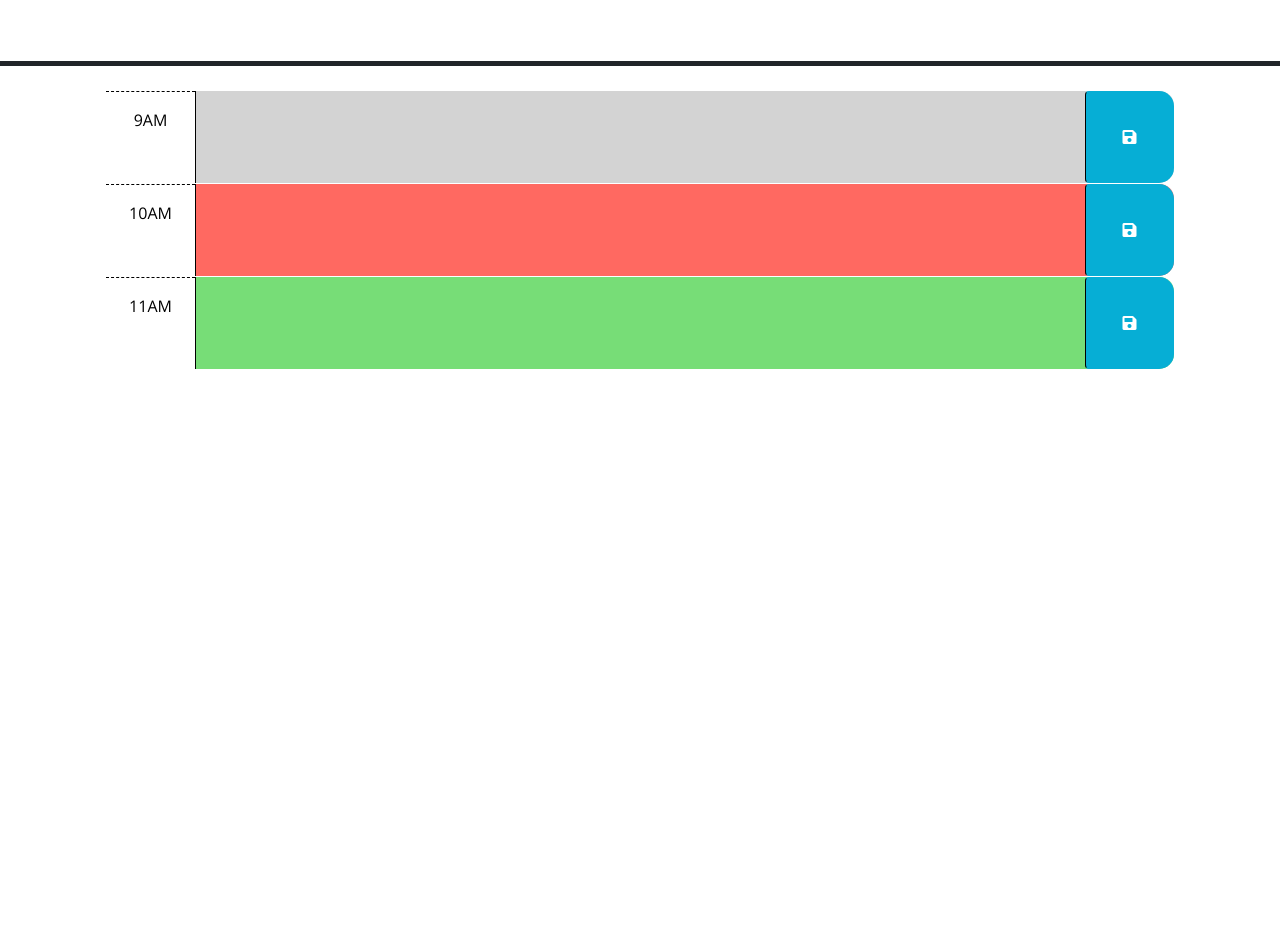
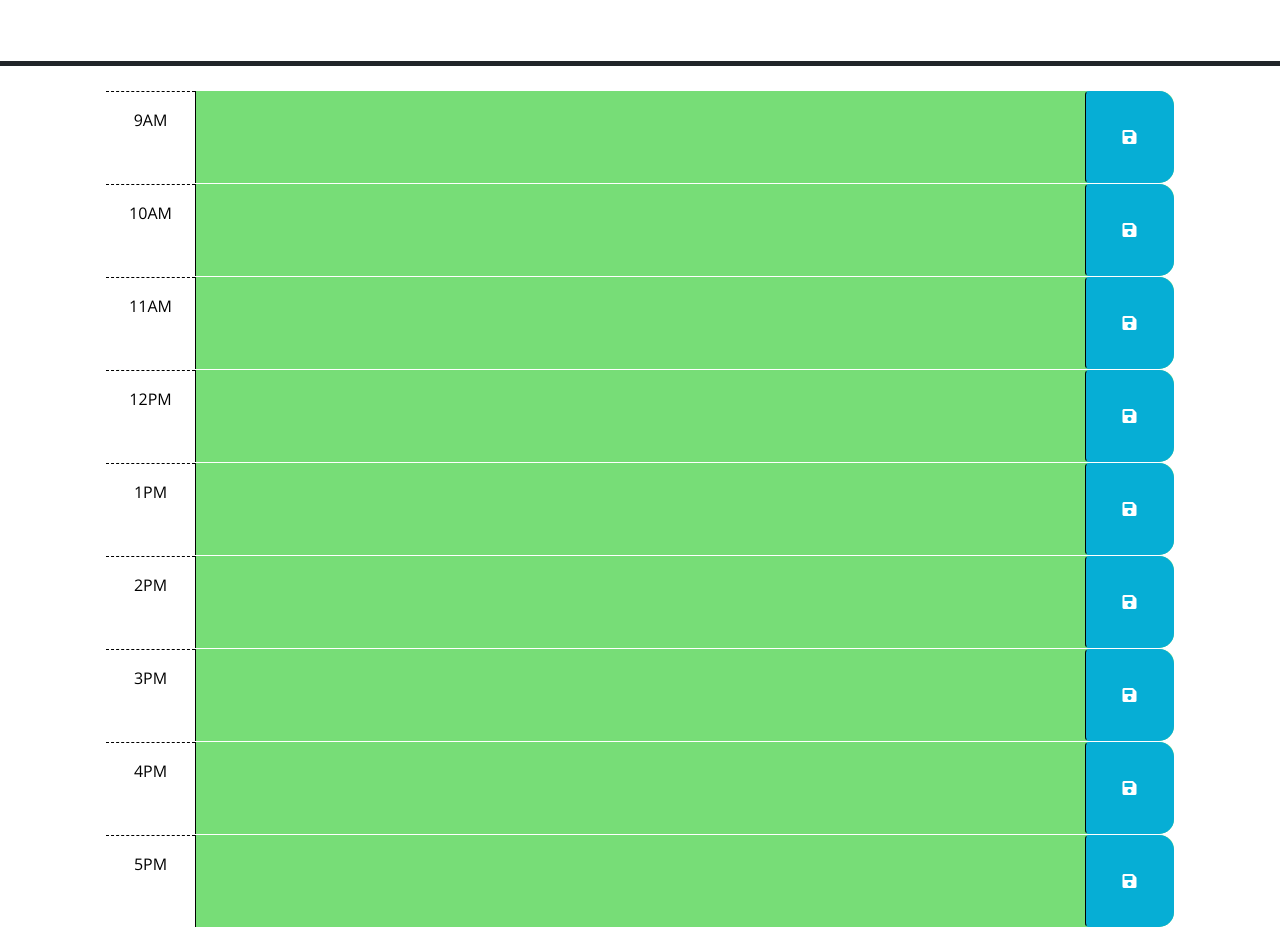
Before and after one commit to sam-stikeleather/Challenge-5-Planner, a website: page index.html in a window 1280 px wide. Shown: the part 166-1093 px from the top of the page. Before the commit the page ends 800 px from the top, so only its background shows below. Drawn offline with nearby package versions, Linux system fonts and the light colour scheme; files that its build step writes are made by us from their sources.

Commit message:
added the remaining days to index

```diff
--- a/assets/script.js
+++ b/assets/script.js
@@ -21,3 +21,30 @@ $(function () {
     //
     // TODO: Add code to display the current date in the header of the page.
   });
+
+// import dayjs from 'dayjs';
+
+let now = dayjs();
+
+console.log(now);
+
+let year = now.year();
+console.log(`Year: ${year}`);
+
+let month = now.month();
+console.log(`Month: ${month}`);
+
+let date = now.date();
+console.log(`Date: ${date}`);
+
+let hour = now.hour();
+console.log(`Hour: ${hour}`);
+
+let minute = now.minute();
+console.log(`Minute: ${minute}`);
+
+let second = now.second();
+console.log(`Second: ${second}`);
+
+let milli = now.millisecond();
+console.log(`Millisecond: ${milli}`);
--- a/index.html
+++ b/index.html
@@ -18,7 +18,7 @@
       href="https://fonts.googleapis.com/css?family=Open+Sans&display=swap"
       rel="stylesheet"
     />
-    <link rel="stylesheet" href="style.css" />
+    <link rel="stylesheet" href="assets/style.css" />
     <title>Work Day Scheduler</title>
   </head>
 
@@ -39,25 +39,23 @@
         code is implemented.
         -->
 
-      <!-- Example of a past time block. The "past" class adds a gray background color. -->
-      <div id="hour-9" class="row time-block past">
+        <!-- 9AM -->
+      <div id="hour-9" class="row time-block future">
         <div class="col-2 col-md-1 hour text-center py-3">9AM</div>
         <textarea class="col-8 col-md-10 description" rows="3"> </textarea>
         <button class="btn saveBtn col-2 col-md-1" aria-label="save">
           <i class="fas fa-save" aria-hidden="true"></i>
         </button>
       </div>
-
-      <!-- Example of a a present time block. The "present" class adds a red background color. -->
-      <div id="hour-10" class="row time-block present">
+      <!-- 10AM -->
+      <div id="hour-10" class="row time-block future">
         <div class="col-2 col-md-1 hour text-center py-3">10AM</div>
         <textarea class="col-8 col-md-10 description" rows="3"> </textarea>
         <button class="btn saveBtn col-2 col-md-1" aria-label="save">
           <i class="fas fa-save" aria-hidden="true"></i>
         </button>
       </div>
-
-      <!-- Example of a future time block. The "future" class adds a green background color. -->
+      <!-- 11AM -->
       <div id="hour-11" class="row time-block future">
         <div class="col-2 col-md-1 hour text-center py-3">11AM</div>
         <textarea class="col-8 col-md-10 description" rows="3"> </textarea>
@@ -65,6 +63,56 @@
           <i class="fas fa-save" aria-hidden="true"></i>
         </button>
       </div>
+      <!-- 12PM -->
+      <div id="hour-9" class="row time-block future">
+        <div class="col-2 col-md-1 hour text-center py-3">12PM</div>
+        <textarea class="col-8 col-md-10 description" rows="3"> </textarea>
+        <button class="btn saveBtn col-2 col-md-1" aria-label="save">
+          <i class="fas fa-save" aria-hidden="true"></i>
+        </button>
+      </div>
+      <!-- 1PM -->
+      <div id="hour-9" class="row time-block future">
+        <div class="col-2 col-md-1 hour text-center py-3">1PM</div>
+        <textarea class="col-8 col-md-10 description" rows="3"> </textarea>
+        <button class="btn saveBtn col-2 col-md-1" aria-label="save">
+          <i class="fas fa-save" aria-hidden="true"></i>
+        </button>
+      </div>
+      <!-- 2PM -->
+      <div id="hour-9" class="row time-block future">
+        <div class="col-2 col-md-1 hour text-center py-3">2PM</div>
+        <textarea class="col-8 col-md-10 description" rows="3"> </textarea>
+        <button class="btn saveBtn col-2 col-md-1" aria-label="save">
+          <i class="fas fa-save" aria-hidden="true"></i>
+        </button>
+      </div>
+      <!-- 3PM -->
+      <div id="hour-9" class="row time-block future">
+        <div class="col-2 col-md-1 hour text-center py-3">3PM</div>
+        <textarea class="col-8 col-md-10 description" rows="3"> </textarea>
+        <button class="btn saveBtn col-2 col-md-1" aria-label="save">
+          <i class="fas fa-save" aria-hidden="true"></i>
+        </button>
+      </div>
+      <!-- 4PM -->
+      <div id="hour-9" class="row time-block future">
+        <div class="col-2 col-md-1 hour text-center py-3">4PM</div>
+        <textarea class="col-8 col-md-10 description" rows="3"> </textarea>
+        <button class="btn saveBtn col-2 col-md-1" aria-label="save">
+          <i class="fas fa-save" aria-hidden="true"></i>
+        </button>
+      </div>
+      <!-- 5PM -->
+      <div id="hour-9" class="row time-block future">
+        <div class="col-2 col-md-1 hour text-center py-3">5PM</div>
+        <textarea class="col-8 col-md-10 description" rows="3"> </textarea>
+        <button class="btn saveBtn col-2 col-md-1" aria-label="save">
+          <i class="fas fa-save" aria-hidden="true"></i>
+        </button>
+      </div>
+
+
 
     <script src="https://code.jquery.com/jquery-3.4.1.min.js"></script>
     <script
@@ -73,8 +121,6 @@
       crossorigin="anonymous"
     ></script>
 
-    <script src="script.js"></script>
-
-    <script type="text/javascript" src="/assets/script.js"></script>
+    <script type="text/javascript" src="assets/script.js"></script>
   </body>
 </html>
```
Also changed, not shown: package.json (added, +23 -0 lines), 1 other file.
